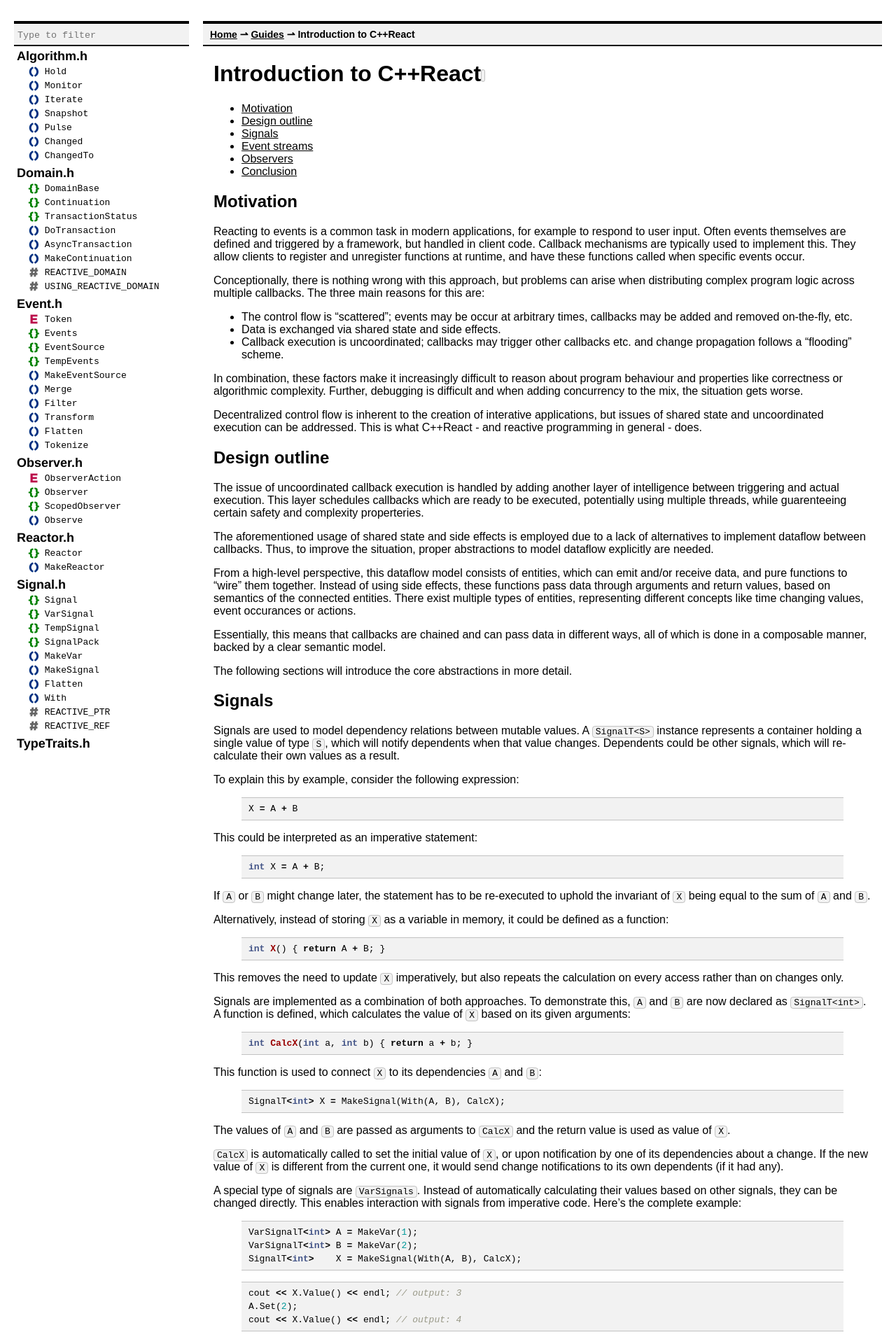
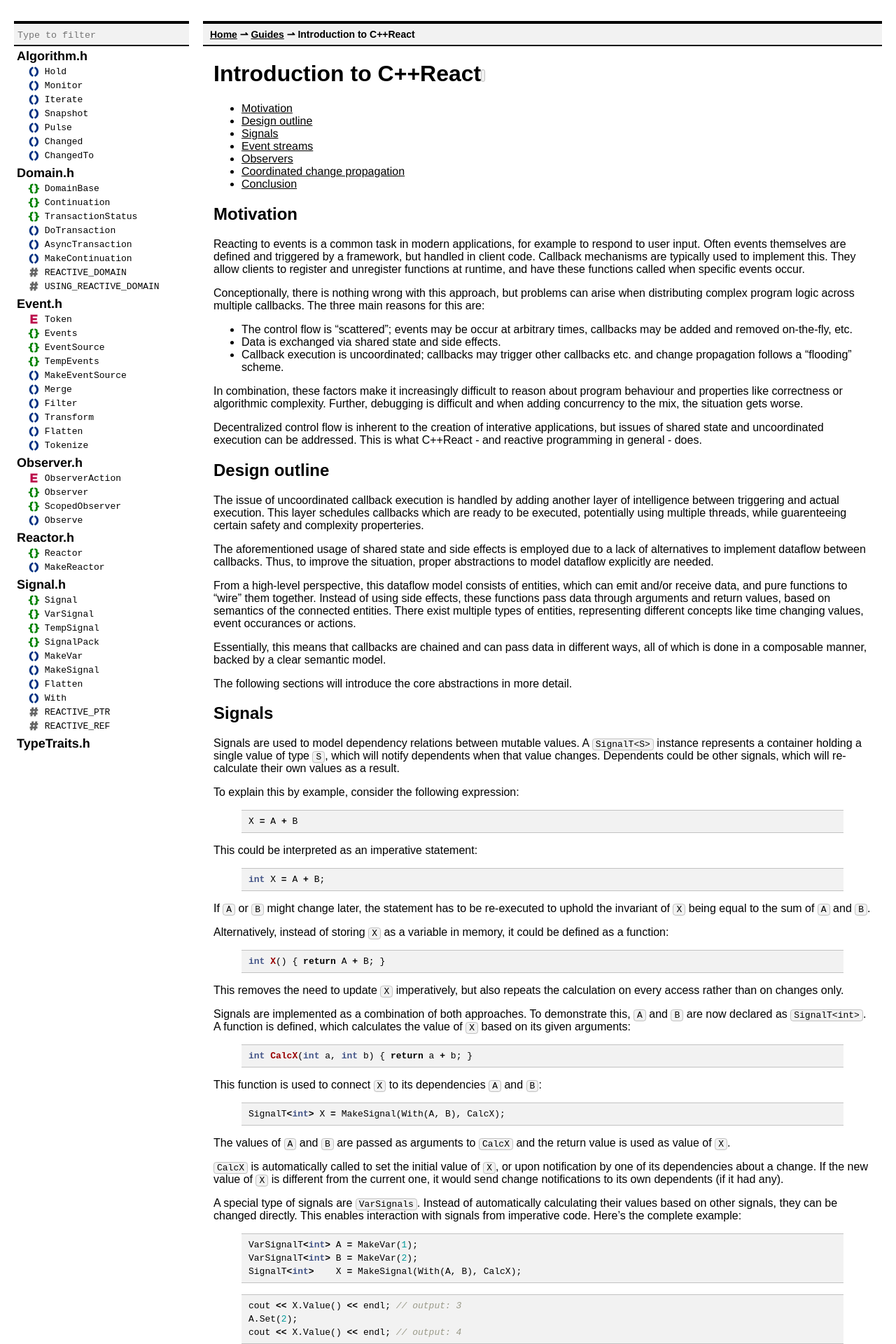
Before and after one commit to snakster/cpp.react, a Jekyll site: the page built from guides/Introduction.md, in a window 1280 px wide. Shown: the top 1920 px of the page at 70% size. Built offline with Jekyll 4.4.1, drawn with Linux system fonts in a browser that asks for light colours; some of the changed text lies outside the part shown.

Commit message:
Fixed typo.

```diff
--- a/guides/Introduction.md
+++ b/guides/Introduction.md
@@ -11,6 +11,7 @@
 - [Signals](#signals)
 - [Event streams](#event-streams)
 - [Observers](#observers)
+- [Coordinated change propagation](#coordinated-change-propagation)
 - [Conclusion](#conclusion)
 
 
@@ -198,7 +199,7 @@
 Further, they are already in place and available on every reactive value without any additional steps.
 
 
-## Coordinated propagation
+## Coordinated change propagation
 
 A problem that has been mentioned earlier is the uncoordinated execution of callbacks.
 To construct a practical scenario for this, imagine a graphical user interface, consisting of multiple components that are positioned on the screen.
```
